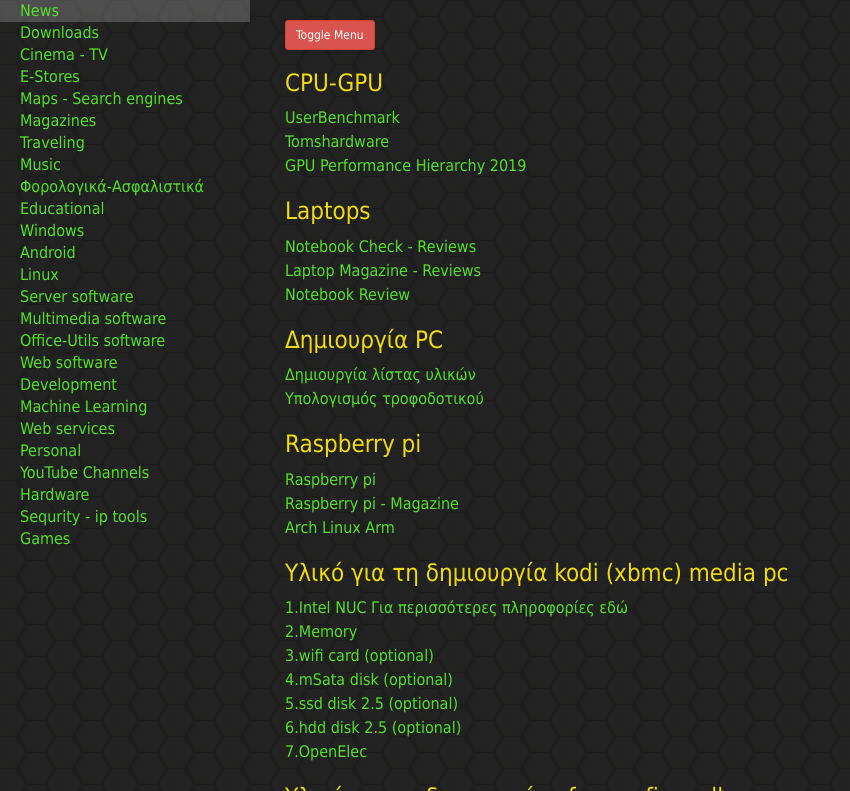
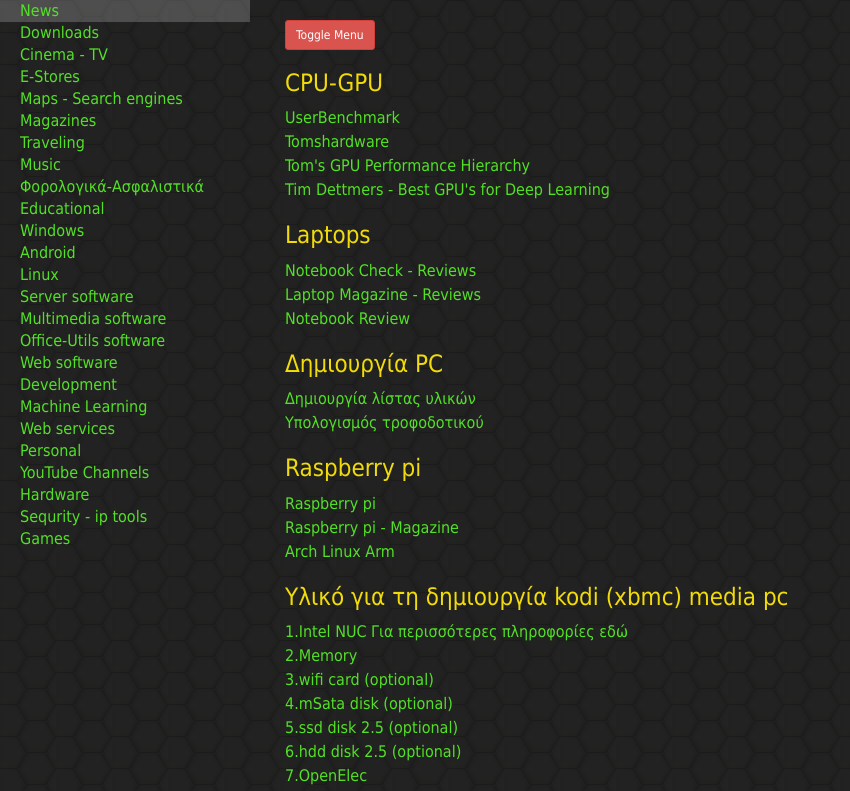
Before and after one commit to tedlaz/weblinks, a plain HTML site: page hardware.html in a window 1280 px wide. Shown: the top 791 px of the page, without its empty margins (0-850 px from the left). Drawn offline with Linux system fonts and the light colour scheme.

Commit message:
Tim Dettmers Gpus for ML added to hardware.html

```diff
--- a/hardware.html
+++ b/hardware.html
@@ -38,7 +38,8 @@
 <ul>
 <li><a href="https://www.userbenchmark.com/" target="_blank">UserBenchmark</a></li>
 <li><a href="http://www.tomshardware.com/" target="_blank">Tomshardware</a></li>
-<li><a href="https://www.tomshardware.com/reviews/gpu-hierarchy,4388.html" target="_blank">GPU Performance Hierarchy 2019</a></li>
+<li><a href="https://www.tomshardware.com/reviews/gpu-hierarchy,4388.html" target="_blank">Tom's GPU Performance Hierarchy</a></li>
+<li><a href="https://timdettmers.com/" target="_blank">Tim Dettmers - Best GPU's for Deep Learning</a></li>
 </ul>
 
 <h3>Laptops</h3>
```
